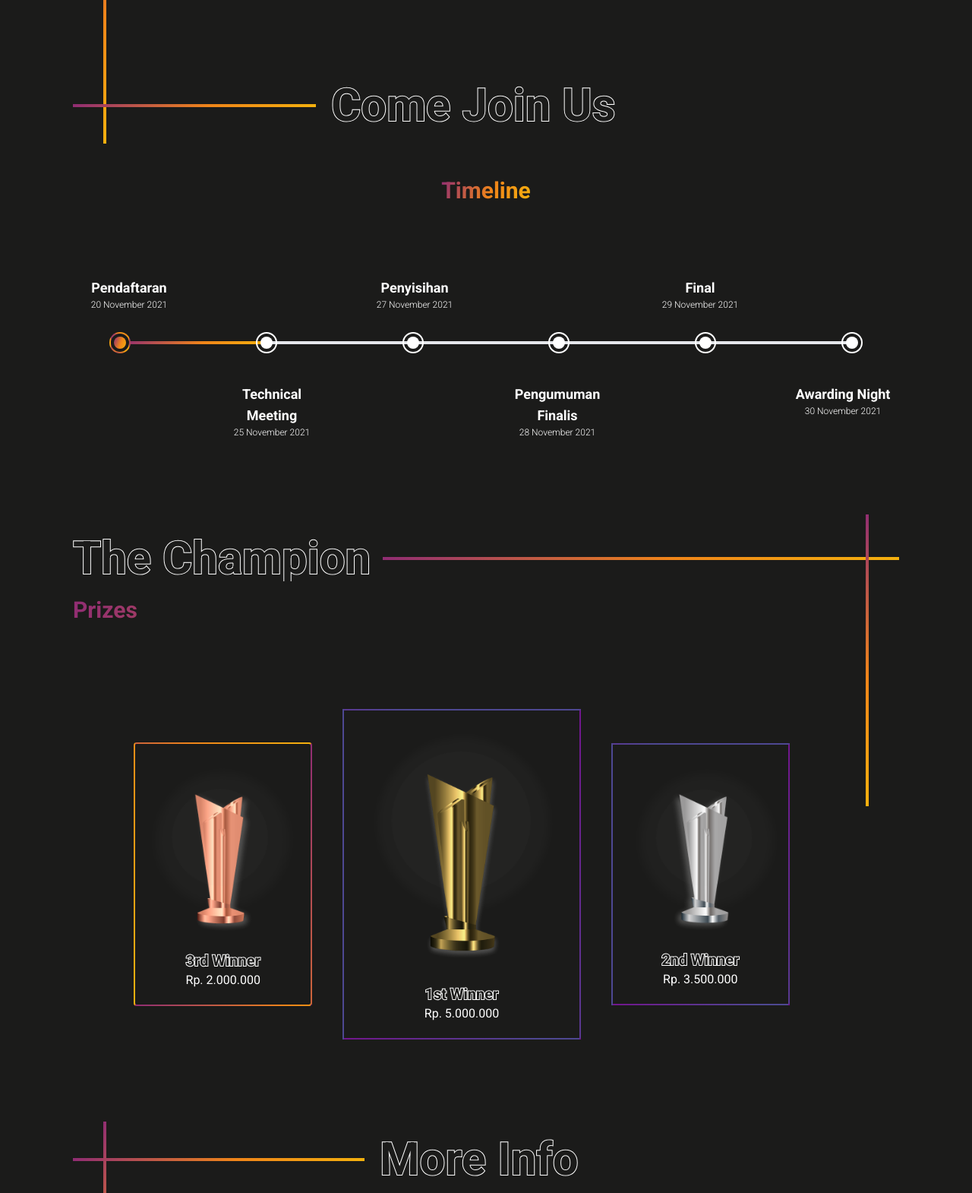
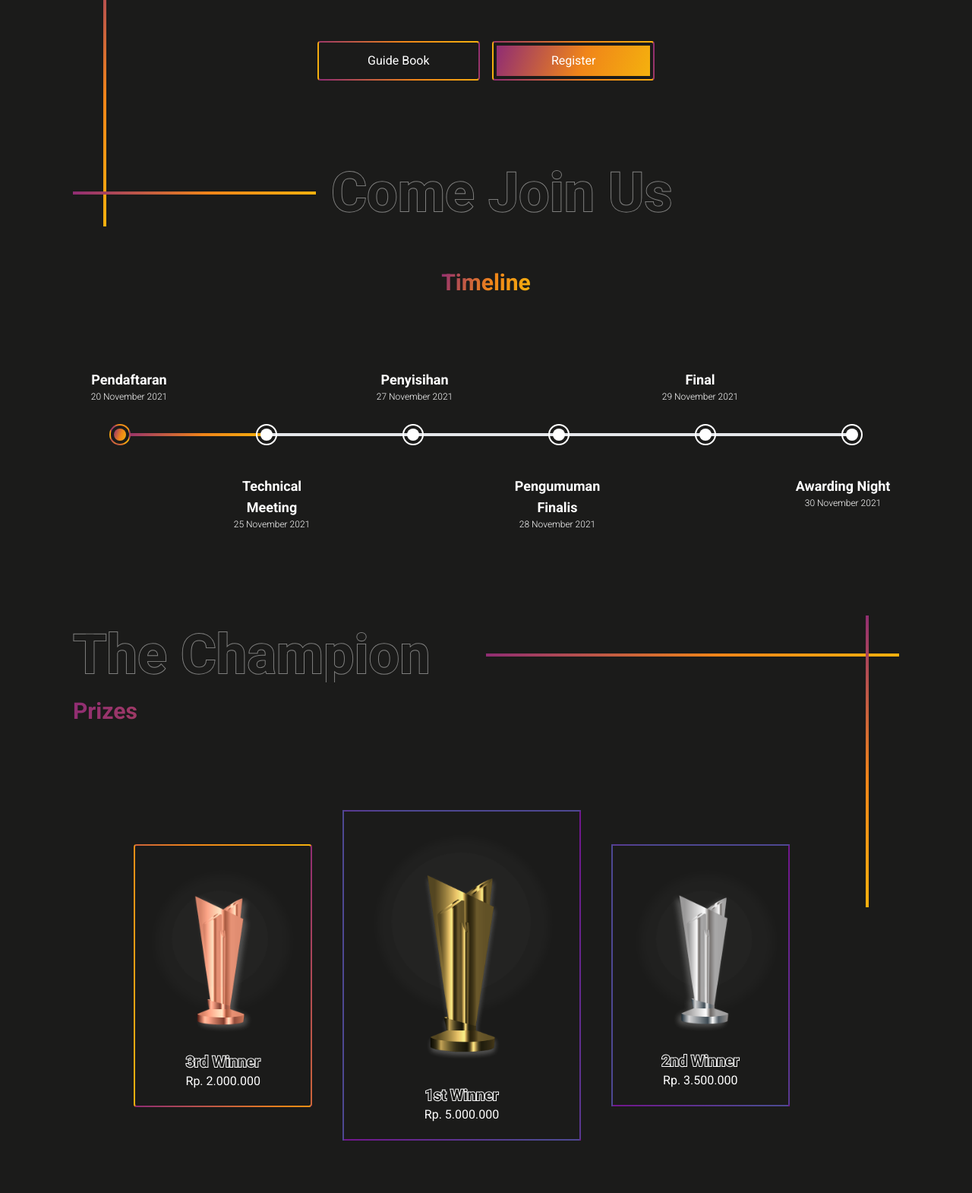
Before and after one commit to qolbudr/xproject-landing, a website: page web-design.html in a window 1280 px wide. Shown: the part 1150-2720 px from the top of the page at 76% size. Drawn offline with nearby package versions, Linux system fonts and the light colour scheme; files that its build step writes are made by us from their sources.

Commit message:
change text heading to gray strokes

```diff
--- a/web-design.html
+++ b/web-design.html
@@ -41,7 +41,7 @@
   <main class="mt-16 py-4">
     <section class="container mt-32">
       <div class="flex justify-center lg:justify-start items-center lg:items-start">
-        <img src="./public/images/logo.png" alt="logo" class="hidden lg:block lg:w-2/5">
+        <img src="./public/images/logo.png" alt="logo" class="hidden lg:block">
 
         <div class="flex flex-col lg:ml-16">
           <h1 class="text-6xl lg:text-7xl font-bold uppercase flex flex-col justify-center lg:justify-start items-center lg:items-start"><span class="text-gradient lg:mt-7">Web</span> <span class="text-custom-black text-gradient-stroke lg:mt-8">Design</span></h1>
@@ -93,7 +93,7 @@
     <section class="container mt-8 lg:-mt-20 lg:mb-32">
       <div class="flex justify-center lg:justify-start lg:items-center">
         <div class="hidden lg:block bg-gradient-orange-pink w-80 h-1"></div>
-        <h1 class="text-4xl lg:text-6xl text-custom-black font-bold text-white-stroke lg:ml-5">Come Join Us</h1>
+        <h1 class="text-4xl lg:text-7xl text-custom-black font-bold text-gray-stroke lg:ml-5">Come Join Us</h1>
       </div>
       <div class="flex justify-center mt-8 lg:mt-16">
         <h1 class="text-3xl text-gradient font-bold">Timeline</h1>
@@ -257,7 +257,7 @@
 
     <section class="container mt-8 lg:mt-20 lg:mb-32">
       <div class="w-full flex justify-center lg:justify-end lg:items-center">
-        <h1 class="text-4xl lg:text-6xl text-custom-black font-bold text-white-stroke lg:w-3/5">The Champion</h1>
+        <h1 class="text-4xl lg:text-7xl text-custom-black font-bold text-gray-stroke lg:w-full">The Champion</h1>
         <div class="hidden lg:block bg-gradient-orange-pink w-full h-1"></div>
       </div>
       <div class="w-full text-center lg:text-left mt-5">
@@ -315,7 +315,7 @@
     <section class="container mt-16 lg:mt-20 mb-32">
       <div class="flex justify-center lg:justify-start lg:items-center">
         <div class="hidden lg:block bg-gradient-orange-pink w-96 h-1"></div>
-        <h1 class="text-4xl lg:text-6xl text-custom-black font-bold text-white-stroke lg:ml-5">More Info</h1>
+        <h1 class="text-4xl lg:text-7xl text-custom-black font-bold text-gray-stroke lg:ml-5">More Info</h1>
       </div>
       <div class="hidden lg:flex justify-start">
         <div class="hidden lg:block bg-gradient-orange-pink w-1 h-96 -mt-20 ml-10"></div>
```
